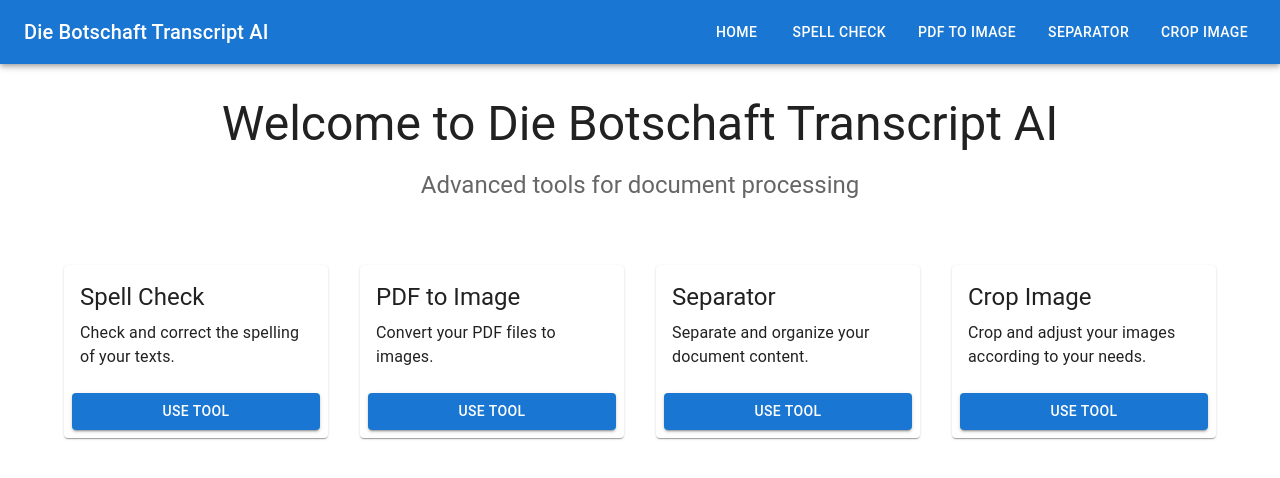
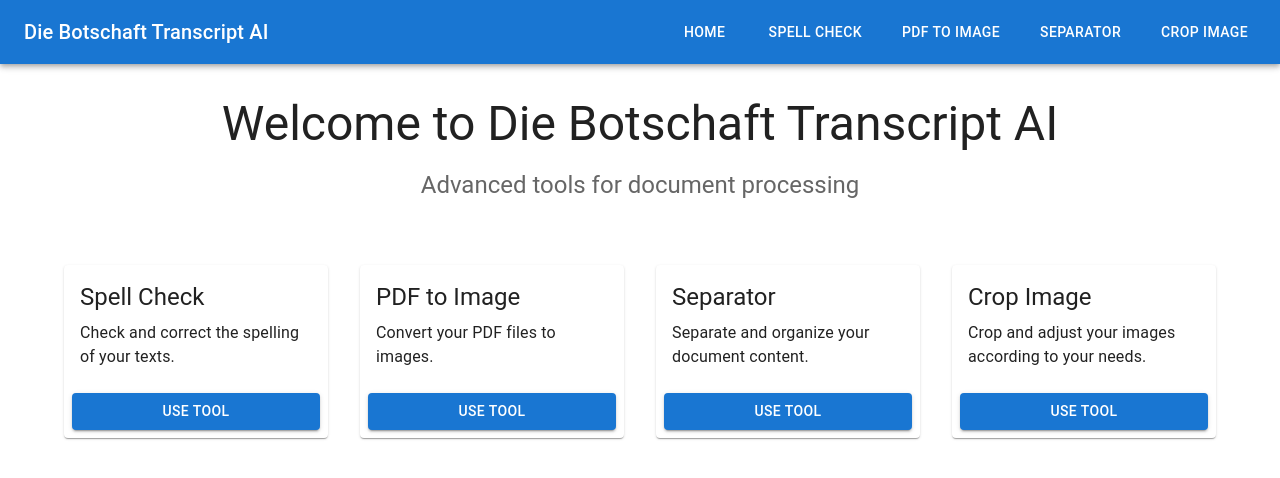
Before and after one commit to ezselltranscript-SG/Die-Botschaft-Transcript-AI-App, a React (Create React App) app: page / in a window 1280 px wide. Shown: the top 478 px of the page. Built offline with nearby package versions, Linux system fonts and the light colour scheme.

Commit message:
Update Layout.tsx

```diff
--- a/src/components/Layout.tsx
+++ b/src/components/Layout.tsx
@@ -10,7 +10,7 @@ const StyledAppBar = styled(AppBar)(({ theme }) => ({
 const StyledLink = styled(Link)(({ theme }) => ({
   color: 'white',
   textDecoration: 'none',
-  marginLeft: theme.spacing(2),
+  marginLeft: theme.spacing(3),
 }));
 
 const TitleLink = styled(Link)(({ theme }) => ({
```
